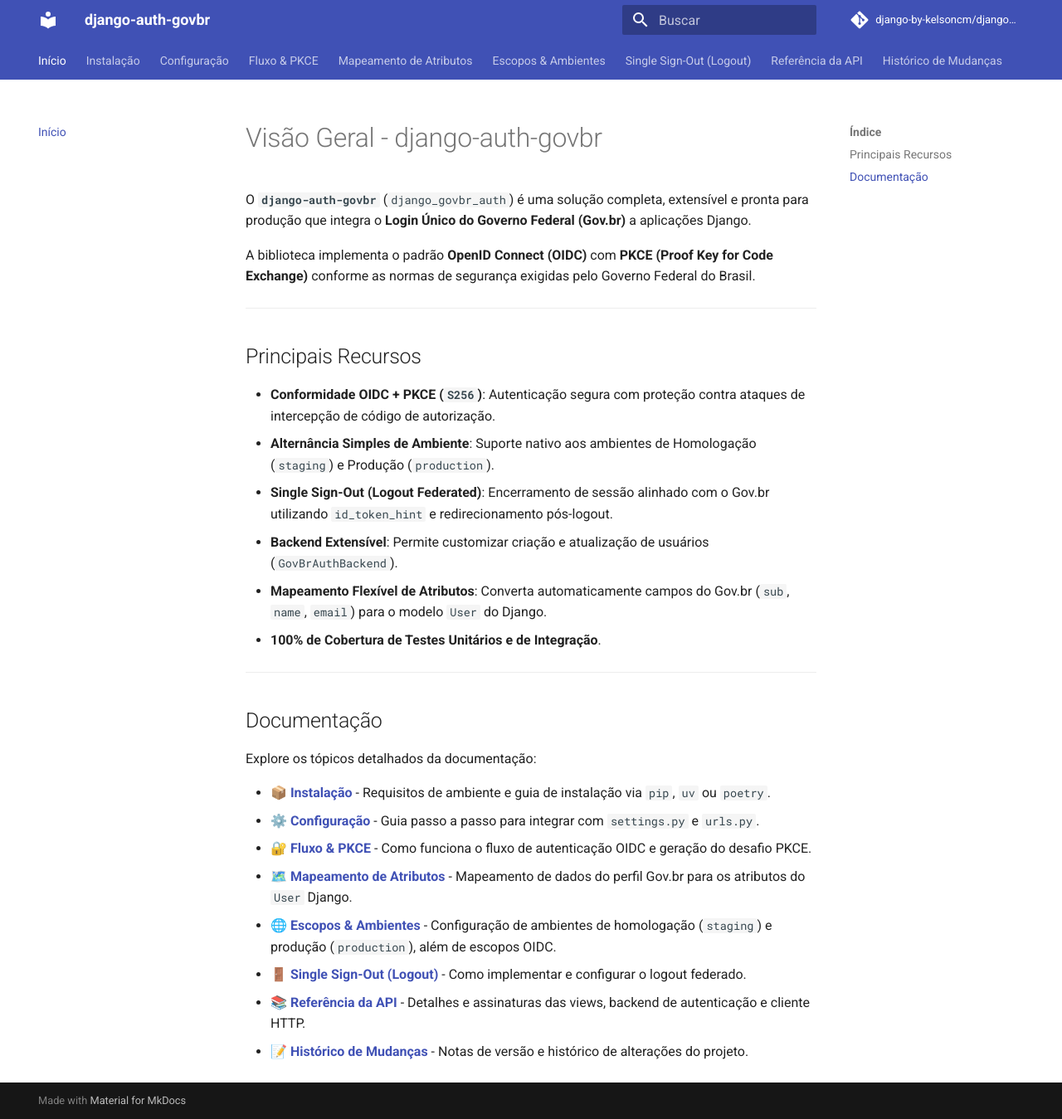
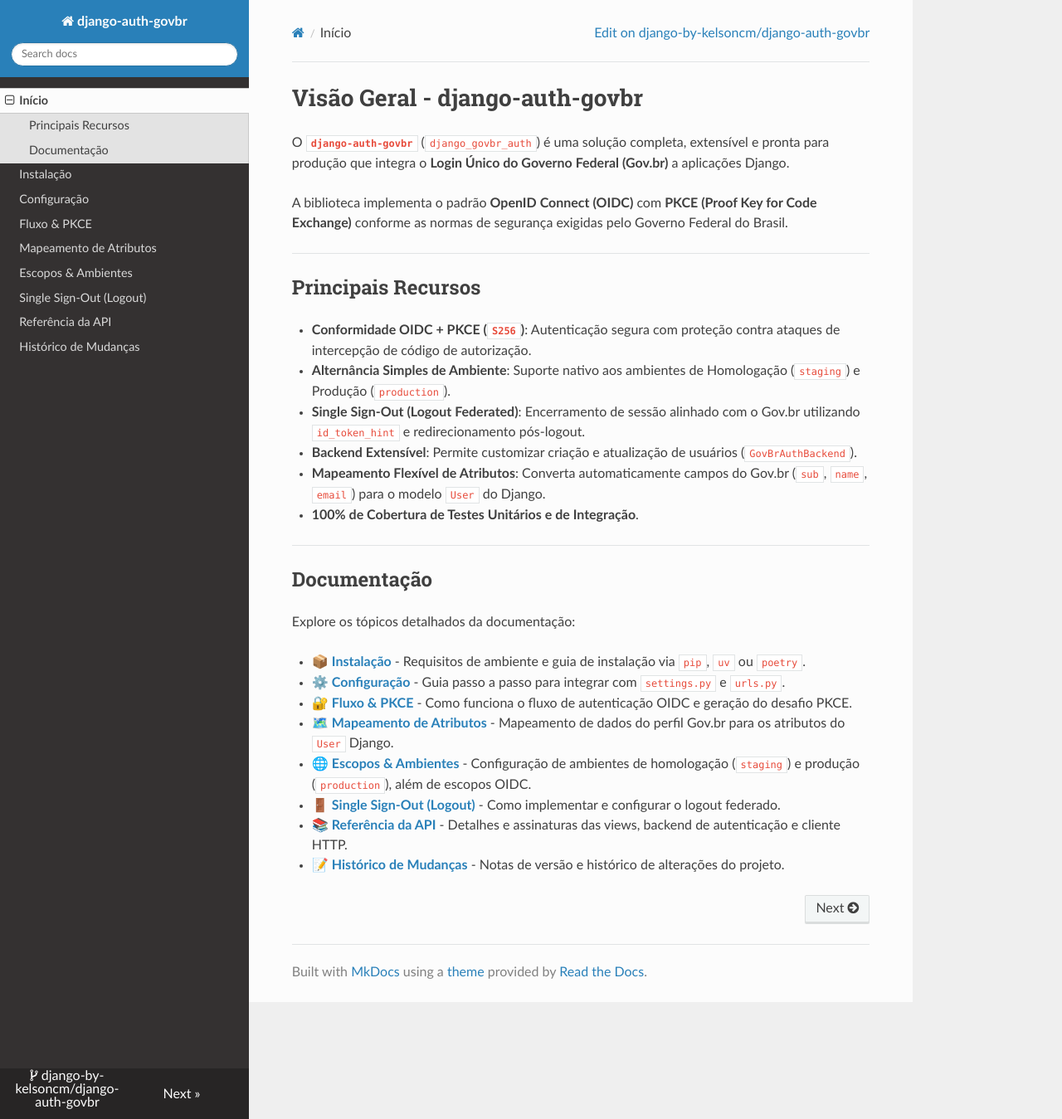
Before and after one commit to django-by-kelsoncm/django-auth-govbr, an MkDocs documentation site: the page built from docs/index.md, in a window 1280 px wide and 1349 px high. Shown: the whole window at 83% size. Built offline with MkDocs 1.6.1, drawn with Linux system fonts in a browser that asks for light colours; nearby versions of some CDN libraries; comment, search, counter and statistics services are not loaded.

Commit message:
docs: change theme to readthedocs in mkdocs.yml

```diff
--- a/mkdocs.yml
+++ b/mkdocs.yml
@@ -5,15 +5,8 @@ repo_url: https://github.com/django-by-kelsoncm/django-auth-govbr
 repo_name: django-by-kelsoncm/django-auth-govbr
 
 theme:
-  name: material
-  language: pt
-  features:
-    - navigation.tabs
-    - navigation.sections
-    - content.code.annotate
-  palette:
-    primary: indigo
-    accent: blue
+  name: readthedocs
+  highlightjs: true
 
 nav:
   - Início: index.md
```
